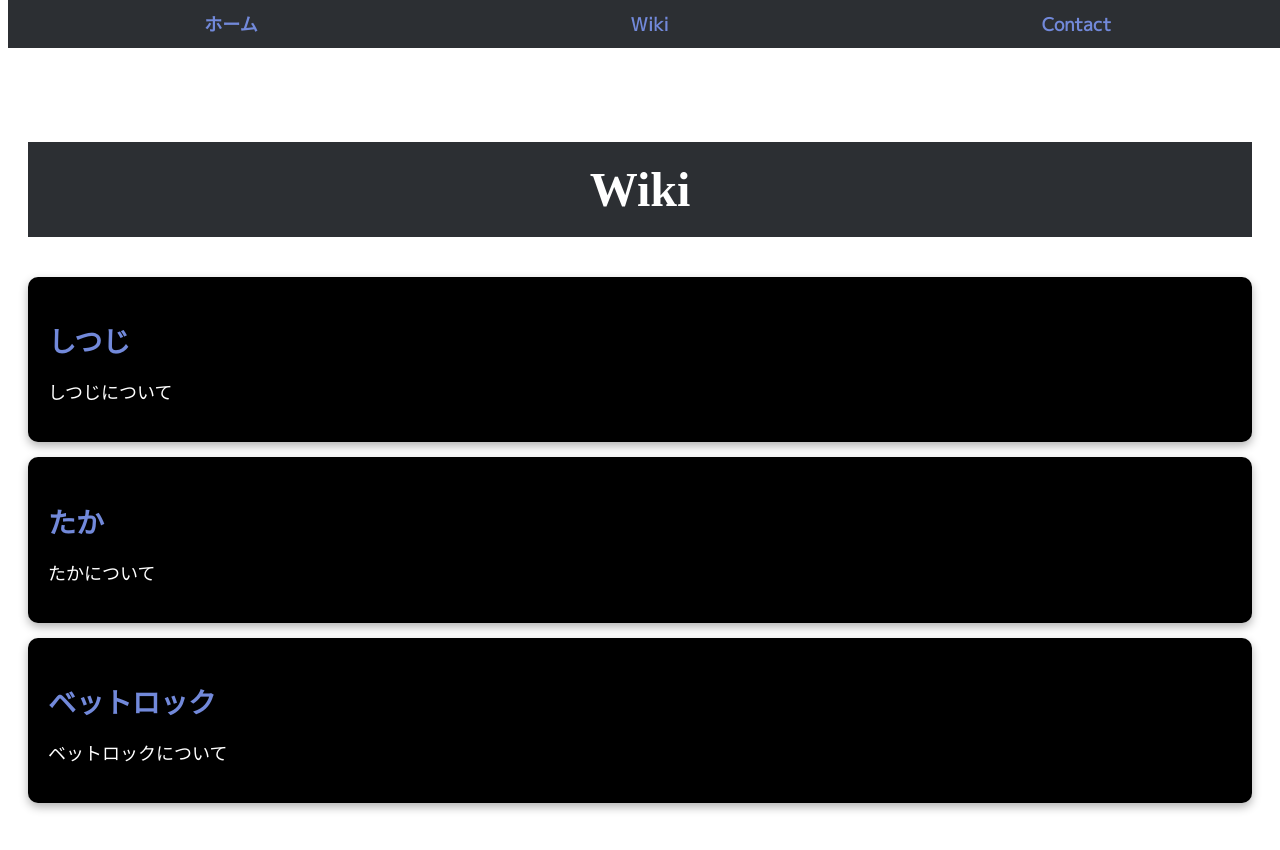
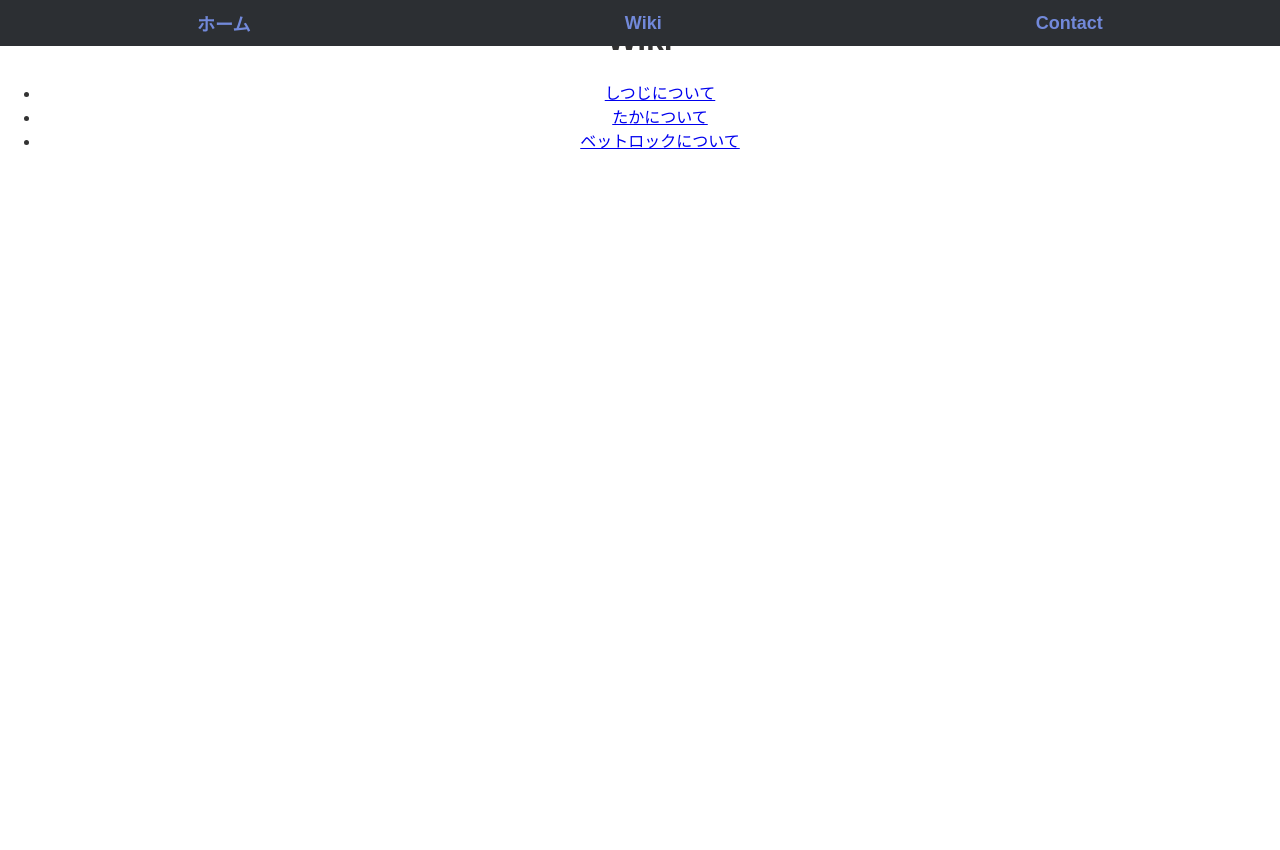
Before and after one commit to wakame-dev/aa-bot, a plain HTML site: page wiki.html in a window 1280 px wide. After the commit the page ends 800 px from the top, so only its background shows below. Drawn offline with Linux system fonts and the light colour scheme.

Commit message:
Update wiki.html

```diff
--- a/wiki.html
+++ b/wiki.html
@@ -3,53 +3,26 @@
 <head>
     <meta charset="UTF-8">
     <meta name="viewport" content="width=device-width, initial-scale=1.0">
-    <title>Wiki | AA-BOT</title>
-
-    <!-- M PLUS 1p フォント -->
-    <link href="https://fonts.googleapis.com/css2?family=M+PLUS+1p:wght@400;600&display=swap" rel="stylesheet">
-
-    <!-- 外部CSSファイルリンク -->
+    <title>Wiki - AA-BOT</title>
     <link rel="stylesheet" href="wiki-main.css">
+    <link rel="stylesheet" href="global-style.css">
 </head>
 <body>
 
-    <!-- 共通ヘッダー -->
-    <header>
-        <div class="header-section">
-            <a href="https://aa-bot-6kd.pages.dev/">ホーム</a>
-        </div>
-        <div class="header-section">
-            <a href="https://aa-bot-6kd.pages.dev/wiki">Wiki</a>
-        </div>
-        <div class="header-section">
-            <a href="https://aa-bot-6kd.pages.dev/contact">Contact</a>
-        </div>
-    </header>
+<header>
+    <div class="header-section"><a href="https://aa-bot.jp">ホーム</a></div>
+    <div class="header-section"><a href="https://aa-bot.jp/wiki">Wiki</a></div>
+    <div class="header-section"><a href="https://aa-bot.jp/contact">Contact</a></div>
+</header>
 
-    <!-- Wiki セクション -->
-    <div class="wiki-section">
-        <h1 class="wiki-title">Wiki</h1>
-
-        <div class="wiki-entry">
-            <h2><a href="https://aa-bot-6kd.pages.dev/wiki/shituzi.html">しつじ</a></h2>
-            <p>しつじについて</p>
-        </div>
-
-        <div class="wiki-entry">
-            <h2><a href="https://aa-bot-6kd.pages.dev/wiki/taka.html">たか</a></h2>
-            <p>たかについて</p>
-        </div>
-
-        <div class="wiki-entry">
-            <h2><a href="https://aa-bot-6kd.pages.dev/wiki/bedrock.html">ベットロック</a></h2>
-            <p>ベットロックについて</p>
-        </div>
-    </div>
-
-    <!-- 非公式の説明 -->
-    <div class="disclaimer">
-        <p>※これは非公式のサイトです。</p>
-    </div>
+<div class="wiki-content">
+    <h1>Wiki</h1>
+    <ul>
+        <li><a href="https://aa-bot.jp/wiki/shituzi.html">しつじについて</a></li>
+        <li><a href="https://aa-bot.jp/wiki/taka.html">たかについて</a></li>
+        <li><a href="https://aa-bot.jp/wiki/bedrock.html">ベットロックについて</a></li>
+    </ul>
+</div>
 
 </body>
 </html>
```
